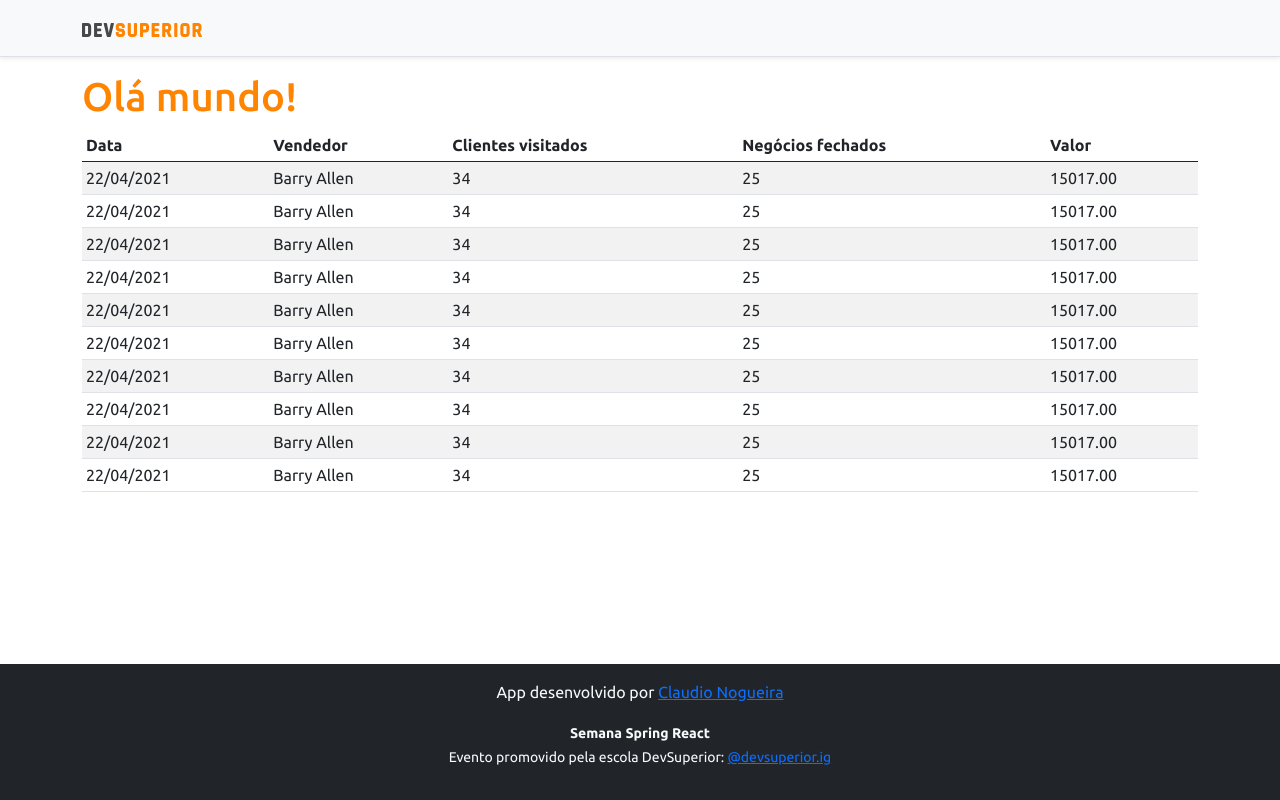
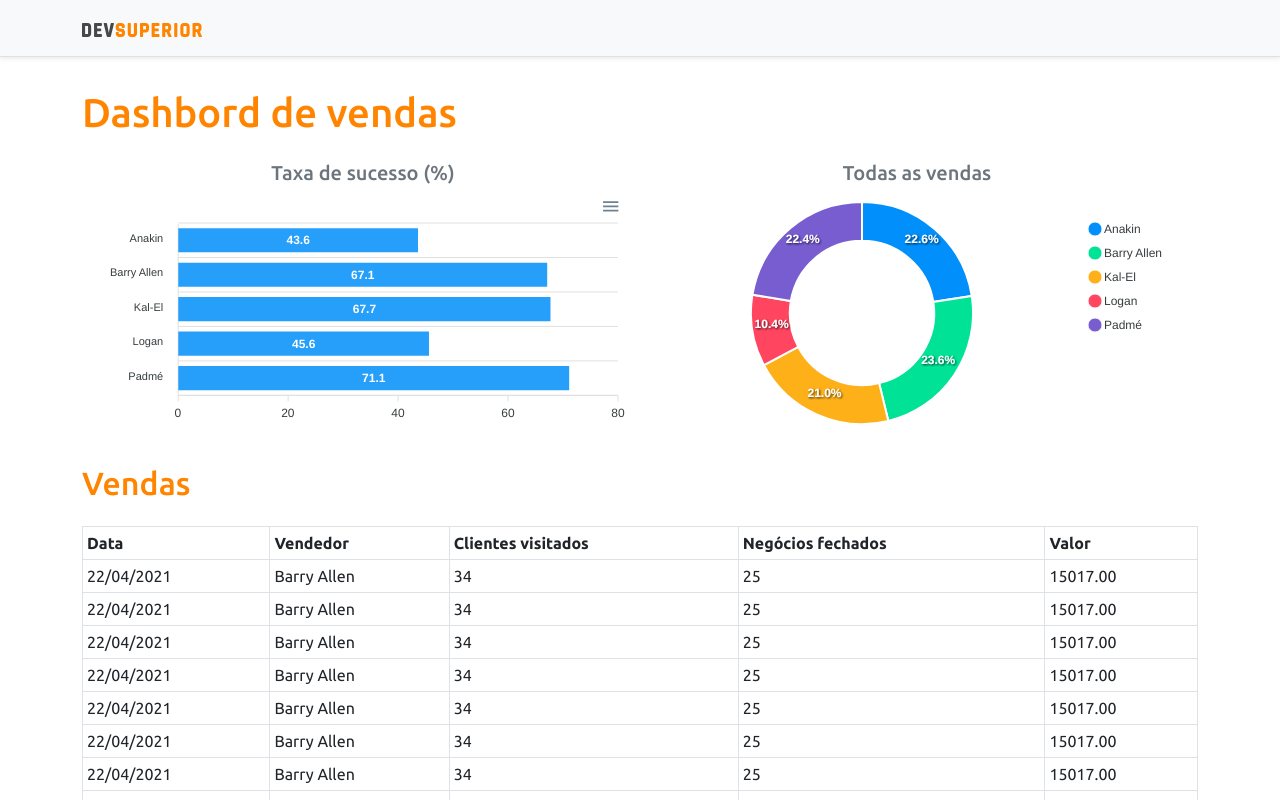
Before and after one commit to ClaudioNoggueira/projeto-sds3, a React (Create React App) app in the folder frontend/: page / in a window 1280 px wide. Shown: the top 800 px of the page. Built offline with nearby package versions, Linux system fonts and the light colour scheme.

Commit message:
Static charts

```diff
--- a/frontend/package.json
+++ b/frontend/package.json
@@ -12,8 +12,10 @@
     "@types/node": "^12.0.0",
     "@types/react": "^17.0.0",
     "@types/react-dom": "^17.0.0",
+    "apexcharts": "^3.27.3",
     "bootstrap": "^5.0.2",
     "react": "^17.0.2",
+    "react-apexcharts": "^1.3.9",
     "react-dom": "^17.0.2",
     "react-scripts": "4.0.3",
     "typescript": "^4.1.2",
--- a/frontend/src/App.tsx
+++ b/frontend/src/App.tsx
@@ -1,14 +1,36 @@
-import NavBar from "assets/components/NavBar";
-import DataTable from "assets/components/DataTable";
-import Footer from "assets/components/Footer";
+import NavBar from "components/NavBar";
+import DataTable from "components/DataTable";
+import Footer from "components/Footer";
+import BarChart from "components/BarChart";
+import DonutChart from "components/DonutChart";
+
 
 function App() {
   return (
     <>
       <NavBar />
       <div className="container">
-        <h1 className="text-primary">Olá mundo!</h1>
+        <h1 className="text-primary py-3">Dashbord de vendas</h1>
 
+        <div className="row px-3">
+
+          <div className="col-sm-6">
+            <h5 className="text-center text-secondary">Taxa de sucesso (%)</h5>
+            <BarChart />
+          </div>
+
+          <div className="col-sm-6">
+            <h5 className="text-center text-secondary">Todas as vendas</h5>
+            <DonutChart />
+          </div>
+
+        </div>
+
+        <div className="py-3">
+
+          <h2 className="text-primary">Vendas</h2>
+
+        </div>
 
         <DataTable />
       </div>
--- /dev/null
+++ b/frontend/src/components/BarChart.tsx
@@ -0,0 +1,34 @@
+import Chart from "react-apexcharts";
+
+function BarChart() {
+    const options = {
+        plotOptions: {
+            bar: {
+                horizontal: true,
+            }
+        },
+    };
+
+    const mockData = {
+        labels: {
+            categories: ['Anakin', 'Barry Allen', 'Kal-El', 'Logan', 'Padmé']
+        },
+        series: [
+            {
+                name: "% Sucesso",
+                data: [43.6, 67.1, 67.7, 45.6, 71.1]
+            }
+        ]
+    };
+
+    return (
+        <Chart
+            options={{ ...options, xaxis: mockData.labels }}
+            series={mockData.series}
+            type="bar"
+            height="240"
+        />
+    );
+}
+
+export default BarChart;
--- a/frontend/src/assets/components/DataTable.tsx
+++ b/frontend/src/components/DataTable.tsx
@@ -1,7 +1,7 @@
 function DataTable() {
     return (
         <div className="table-responsive">
-            <table className="table table-striped table-sm">
+            <table className="table table-bordered table-sm">
                 <thead>
                     <tr>
                         <th>Data</th>
--- /dev/null
+++ b/frontend/src/components/DonutChart.tsx
@@ -0,0 +1,26 @@
+import Chart from "react-apexcharts";
+
+function DonutChart() {
+
+    const mockData = {
+        series: [477138, 499928, 444867, 220426, 473088],
+        labels: ['Anakin', 'Barry Allen', 'Kal-El', 'Logan', 'Padmé']
+    }
+
+    const options = {
+        legend: {
+            show: true
+        }
+    }
+
+    return (
+        <Chart
+            options={{ ...options, labels: mockData.labels }}
+            series={mockData.series}
+            type="donut"
+            height="240"
+        />
+    );
+}
+
+export default DonutChart;
```
Also changed, not shown: frontend/src/components/Footer.tsx (renamed from frontend/src/assets/components/Footer.tsx), frontend/src/components/NavBar.tsx (renamed from frontend/src/assets/components/NavBar.tsx), 1 other file (tests, documents, lock files or other folders).
